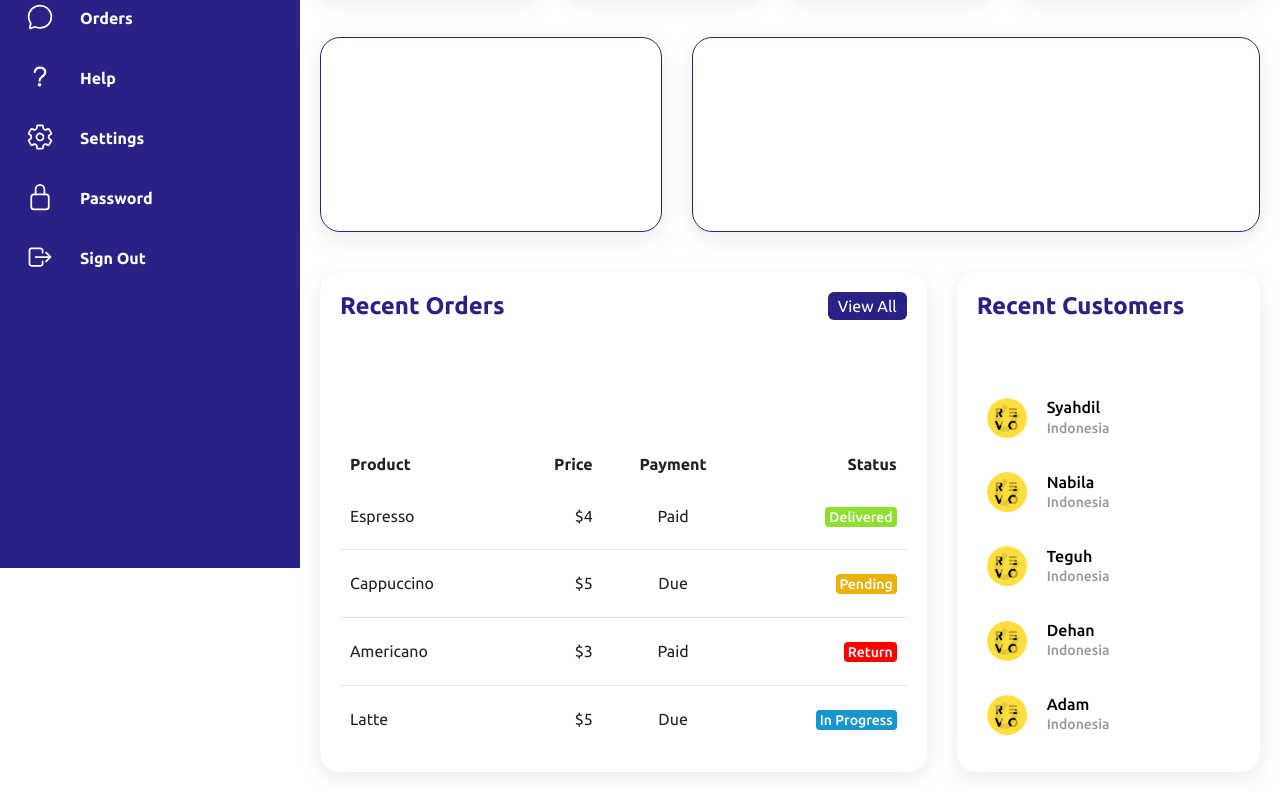
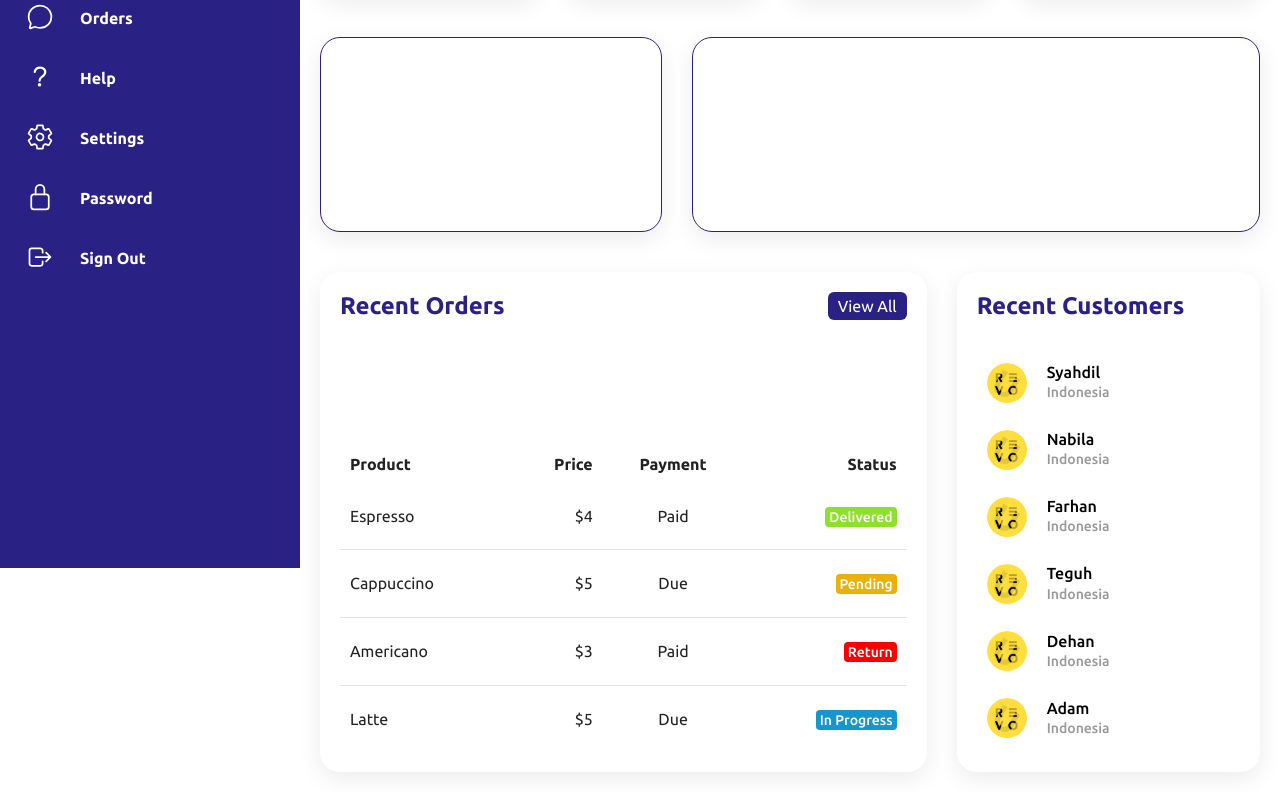
Before and after one commit to raulilma/Coffee-Dashboard-Mentoring-RevoU, a plain HTML site: page index.html in a window 1280 px wide. Shown: the part 232-1024 px from the top of the page. Drawn offline with nearby package versions, Linux system fonts and the light colour scheme.

Commit message:
add: farhan to recent customers

```diff
--- a/index.html
+++ b/index.html
@@ -241,6 +241,15 @@
                                 <div class="imgBx"><img src="assets/imgs/RevoU.png" alt=""></div>
                             </td>
                             <td>
+                                <h4>Farhan <br> <span>Indonesia</span></h4>
+                            </td>
+                        </tr>
+
+                        <tr>
+                            <td width="60px">
+                                <div class="imgBx"><img src="assets/imgs/RevoU.png" alt=""></div>
+                            </td>
+                            <td>
                                 <h4>Teguh <br> <span>Indonesia</span></h4>
                             </td>
                         </tr>
```
